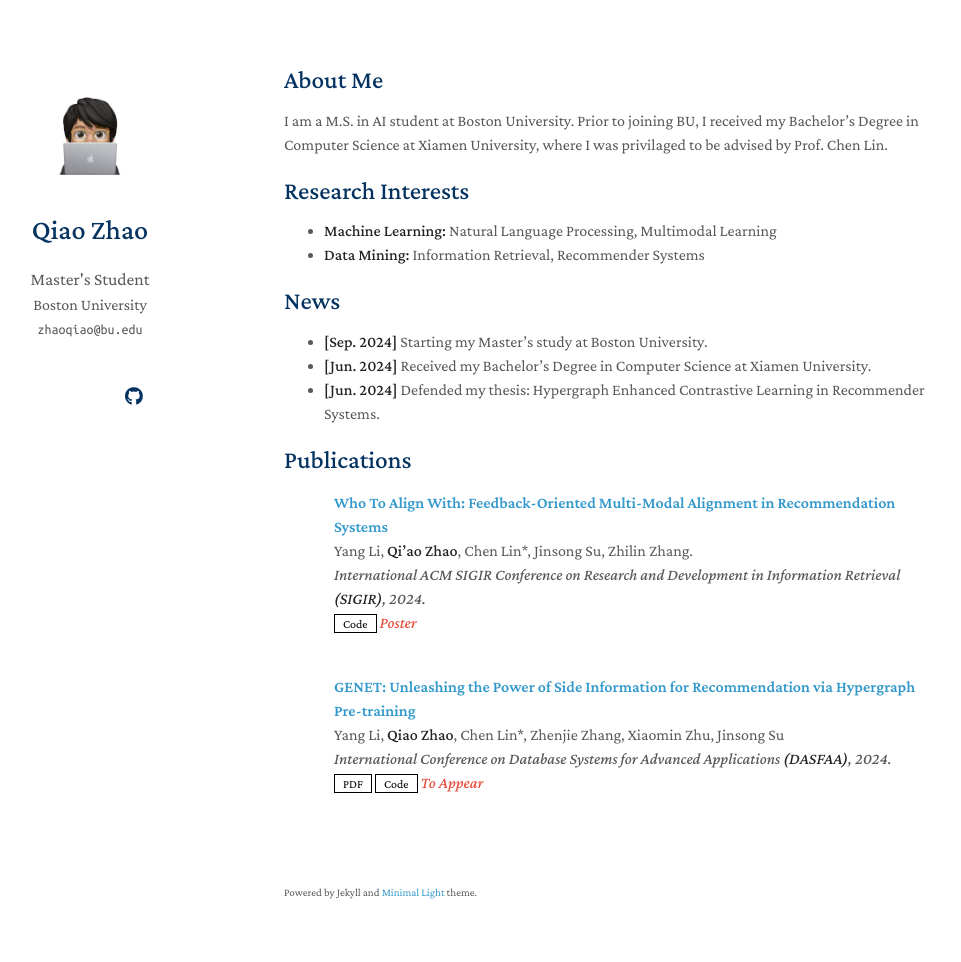
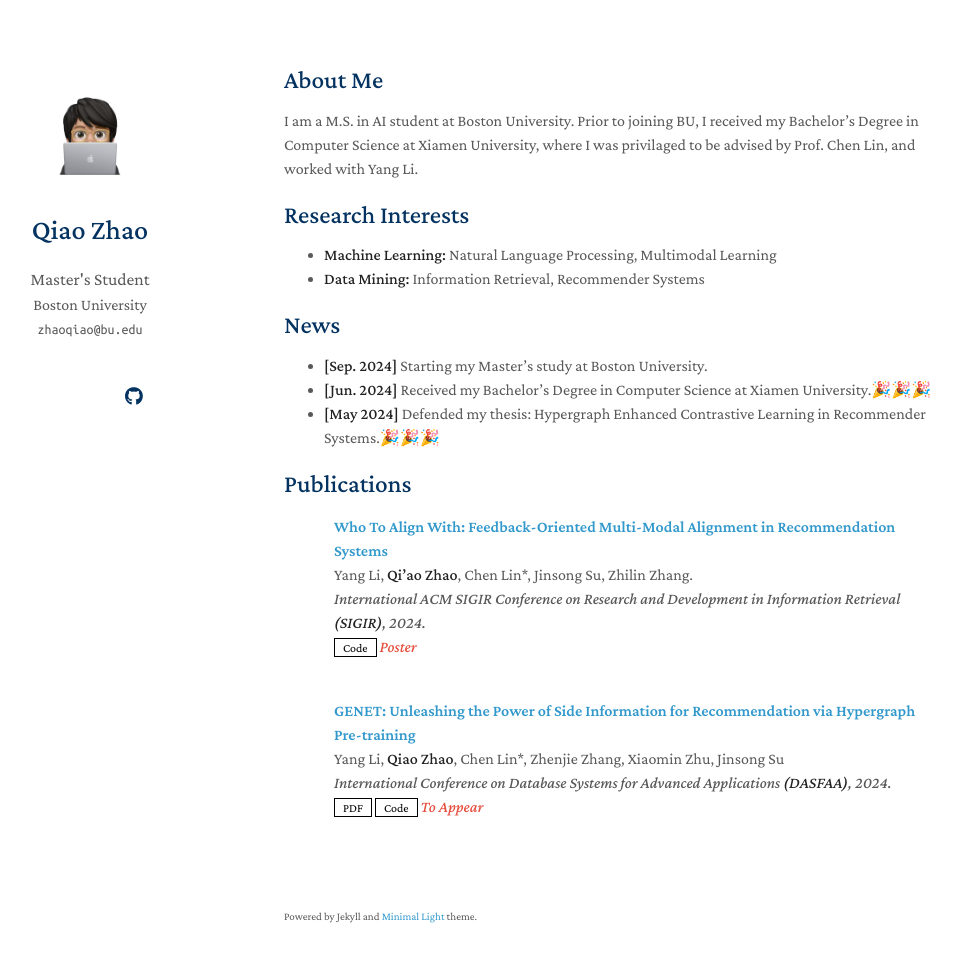
Before and after one commit to Zhao-Qiao/zhao-qiao.github.io, a Jekyll site: the page built from index.md, in a window 1280 px wide and 997 px high. Shown: the top 962 px of the window, without its empty margins (186-1147 px from the left). Built offline with Jekyll 4.4.1, drawn with Linux system fonts in a browser that asks for light colours; a style sheet for code colours, icons or effects is not loaded; our own code applies the rules of GitHub Pages for plain Markdown files.

Commit message:
Update index.md

```diff
--- a/index.md
+++ b/index.md
@@ -4,7 +4,7 @@ layout: homepage
 
 ## About Me
 
-I am a M.S. in AI student at Boston University. Prior to joining BU, I received my Bachelor's Degree in Computer Science at Xiamen University, where I was privilaged to be advised by Prof. Chen Lin.
+I am a M.S. in AI student at Boston University. Prior to joining BU, I received my Bachelor's Degree in Computer Science at Xiamen University, where I was privilaged to be advised by Prof. Chen Lin, and worked with Yang Li.
 
 ## Research Interests
 
@@ -14,7 +14,7 @@ I am a M.S. in AI student at Boston University. Prior to joining BU, I received
 ## News
 
 - **[Sep. 2024]** Starting my Master's study at Boston University.
-- **[Jun. 2024]** Received my Bachelor's Degree in Computer Science at Xiamen University.
-- **[Jun. 2024]** Defended my thesis: Hypergraph Enhanced Contrastive Learning in Recommender Systems.
+- **[Jun. 2024]** Received my Bachelor's Degree in Computer Science at Xiamen University.🎉🎉🎉
+- **[May 2024]** Defended my thesis: Hypergraph Enhanced Contrastive Learning in Recommender Systems.🎉🎉🎉
 
 {% include_relative _includes/publications.md %}
```
